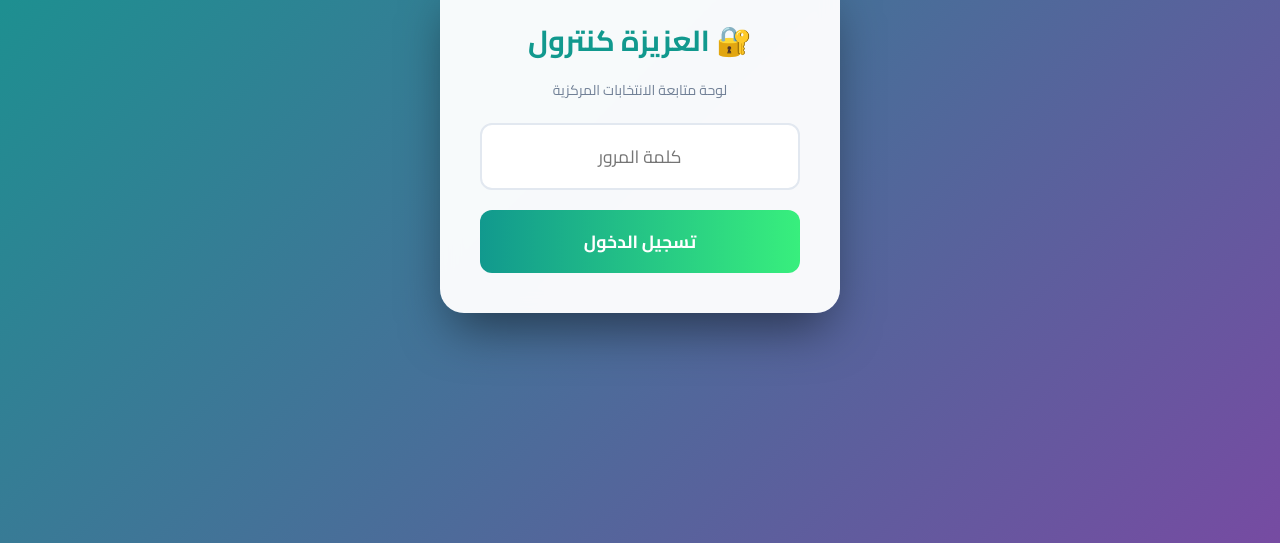
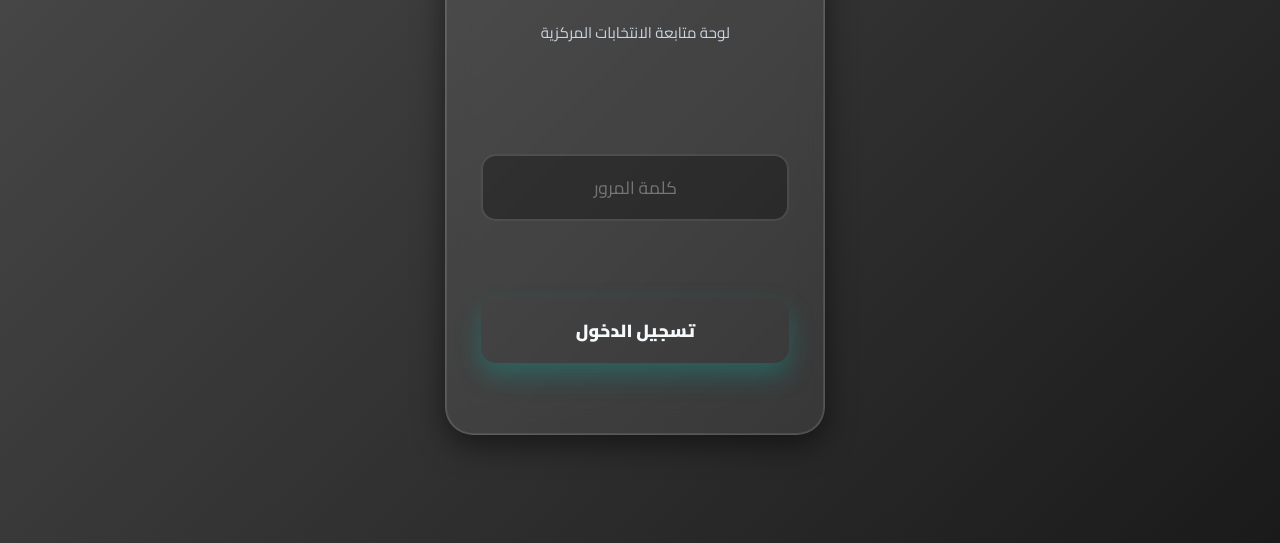
Before and after one commit to mohamednasr5/elaziza, a plain HTML site: page aziza-dashboard.html in a window 1280 px wide. Shown: the part 257-800 px from the top of the page. Drawn offline with nearby package versions, Linux system fonts and the light colour scheme.

Commit message:
Update aziza-dashboard.html

```diff
--- a/aziza-dashboard.html
+++ b/aziza-dashboard.html
@@ -21,15 +21,66 @@
 /* قاعدة عامة */
 *, *:before, *:after {margin:0;padding:0;box-sizing:border-box;font-family:"Cairo",sans-serif;outline:none;}
 body {background: #f0f2f5; color: var(--dark); min-height:100vh;padding-bottom:50px; font-size:14px;}
-/* شاشة القفل */
-#lock-screen {position:fixed;inset:0;background:linear-gradient(135deg,var(--primary),var(--accent));display:flex;justify-content:center; align-items:center;z-index:10000;padding:20px;}
-.lock-box {background:rgba(255,255,255,0.96);padding:40px;max-width:400px;width:100%;border-radius:24px;text-align:center;box-shadow:0 25px 50px -12px rgba(0,0,0,0.5);backdrop-filter:blur(10px);}
-.lock-box h2 {color:var(--primary);margin-bottom:10px;font-size:1.8rem;}
-.lock-input-group{position:relative;margin:20px 0;}
-.lock-box input {width:100%;padding:15px;border-radius:12px;border:2px solid #e2e8f0;font-size:1.1rem;text-align:center;transition:.3s;}
-.lock-box input:focus {border-color:var(--primary);}
-.lock-btn {width:100%;padding:15px;background:linear-gradient(90deg,var(--primary),var(--secondary));color:white;border:none;border-radius:12px;font-size:1.1rem;font-weight:bold;cursor:pointer;transition:transform .2s;}
-.lock-btn:active{transform:scale(0.98);}
+/* شاشة القفل - تصميم احترافي جديد */
+#lock-screen {
+    position: fixed; inset: 0;
+    /* تدرج لوني أكثر حيوية ومرونة */
+    background: linear-gradient(135deg, #4c4c4c 0%, #1a1a1a 100%);
+    display: flex; justify-content: center; align-items: center; z-index: 10000; padding: 20px;
+}
+.lock-box {
+    /* تأثير Glassmorphism / Neumorphism */
+    background: rgba(255, 255, 255, 0.08); /* خلفية شفافة قليلاً */
+    padding: 45px 35px; max-width: 380px; width: 100%; border-radius: 28px;
+    text-align: center; color: #f7fafc; /* لون نص فاتح */
+    box-shadow: 0 10px 30px rgba(0, 0, 0, 0.5), /* ظل سفلي قوي */
+                inset 0 0 0 1px rgba(255, 255, 255, 0.1); /* إطار داخلي خفيف */
+    backdrop-filter: blur(12px); /* تأثير الزجاج */
+    border: 1px solid rgba(255, 255, 255, 0.15); /* إطار خفيف */
+    animation: slideInDown 0.6s cubic-bezier(.4, 0, .2, 1);
+}
+@keyframes slideInDown {
+    from { opacity: 0; transform: translateY(-30px); }
+    to { opacity: 1; transform: translateY(0); }
+}
+.lock-box h2 {
+    color: #38ef7d; /* لون ثانوي مميز */
+    margin-bottom: 8px; font-size: 2rem; font-weight: 900;
+    text-shadow: 0 0 15px rgba(56, 239, 125, 0.3);
+}
+.lock-box p { color: #cbd5e0; margin-bottom: 30px; }
+.lock-input-group { position: relative; margin: 25px 0; }
+.lock-box input {
+    width: 100%; padding: 15px 20px; border-radius: 15px;
+    border: 2px solid rgba(255, 255, 255, 0.15);
+    background: rgba(0, 0, 0, 0.3); /* خلفية داكنة للمدخل */
+    font-size: 1.1rem; text-align: center; color: #f7fafc;
+    transition: all 0.3s;
+}
+.lock-box input:focus {
+    border-color: #38ef7d; /* إطار عند التركيز */
+    box-shadow: 0 0 15px rgba(56, 239, 125, 0.5);
+    background: rgba(0, 0, 0, 0.5);
+}
+.lock-btn {
+    width: 100%; padding: 16px;
+    /* تدرج لوني للزر */
+    background: linear-gradient(100deg, var(--primary) 0%, var(--secondary) 100%);
+    color: var(--dark); /* نص داكن على زر فاتح */
+    border: none; border-radius: 15px;
+    font-size: 1.1rem; font-weight: 800; cursor: pointer;
+    box-shadow: 0 12px 25px rgba(17, 153, 142, 0.4);
+    transition: transform .2s, box-shadow .3s;
+}
+.lock-btn:hover {
+    transform: translateY(-2px);
+    box-shadow: 0 16px 30px rgba(17, 153, 142, 0.6);
+}
+.lock-btn:active { transform: scale(0.98); }
+.lock-box #login-error { color: #ff8a8a; font-weight: 700; margin-top: 15px; }
+
+/* ... باقي التنسيقات (لم تُعدل) ... */
+
 .hidden { display:none!important;}
 .container {max-width:1400px;margin:auto;padding:15px;}
 .header {display:flex;justify-content:space-between;align-items:center;flex-wrap:wrap;gap:15px;margin-bottom:25px;background:var(--card-bg);padding:20px;border-radius:16px;box-shadow:var(--shadow);}
@@ -111,7 +162,7 @@ tr:hover{background:#f8fff9;}
 <div id="lock-screen">
     <div class="lock-box">
         <h2>🔐 العزيزة كنترول</h2>
-        <p style="color:#718096; margin-bottom:20px;">لوحة متابعة الانتخابات المركزية</p>
+        <p style="color:#cbd5e0; margin-bottom:30px; font-size:0.95rem;">لوحة متابعة الانتخابات المركزية</p>
         <div class="lock-input-group">
             <input type="password" id="lock-pass" placeholder="كلمة المرور">
         </div>
@@ -239,6 +290,7 @@ tr:hover{background:#f8fff9;}
             <button class="btn-action btn-green" style="flex:1" onclick="saveEditVote()">حفظ التعديلات</button>
             <button class="btn-action btn-red" onclick="deleteSingleVote()">حذف الصوت</button>
         </div>
+
     </div>
 </div>
 <div id="details-popup" class="overlay hidden">
@@ -356,6 +408,12 @@ function startDataListener() {
         allVotes.sort((a, b) => b.timestamp - a.timestamp);
         updateUI();
     });
+
+    // **ملاحظة: يجب إضافة مستمع لرسائل اللجان في هذا المكان**
+    // const urgentMsgsRef = ref(db, 'urgent_msgs/global');
+    // onValue(urgentMsgsRef, (snapshot) => {
+    //    // ... قم بعرض الرسائل في لوحة التحكم هنا ...
+    // });
 }
 function updateUI() {
     updateStats(); updateCharts(); updateRanking(); updateCommitteeBoxes();
```
Lines whose indentation alone changed are shown as unchanged.
